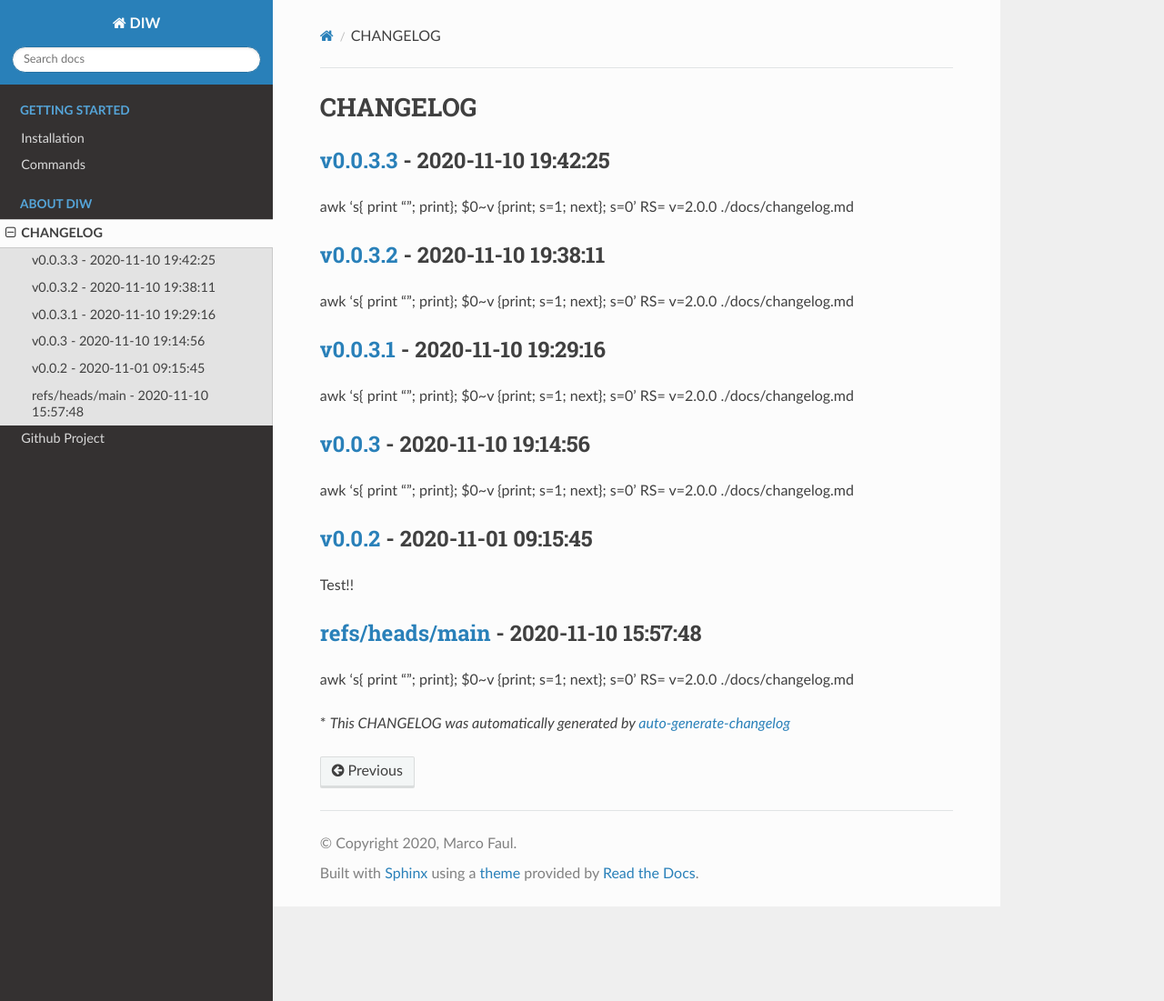
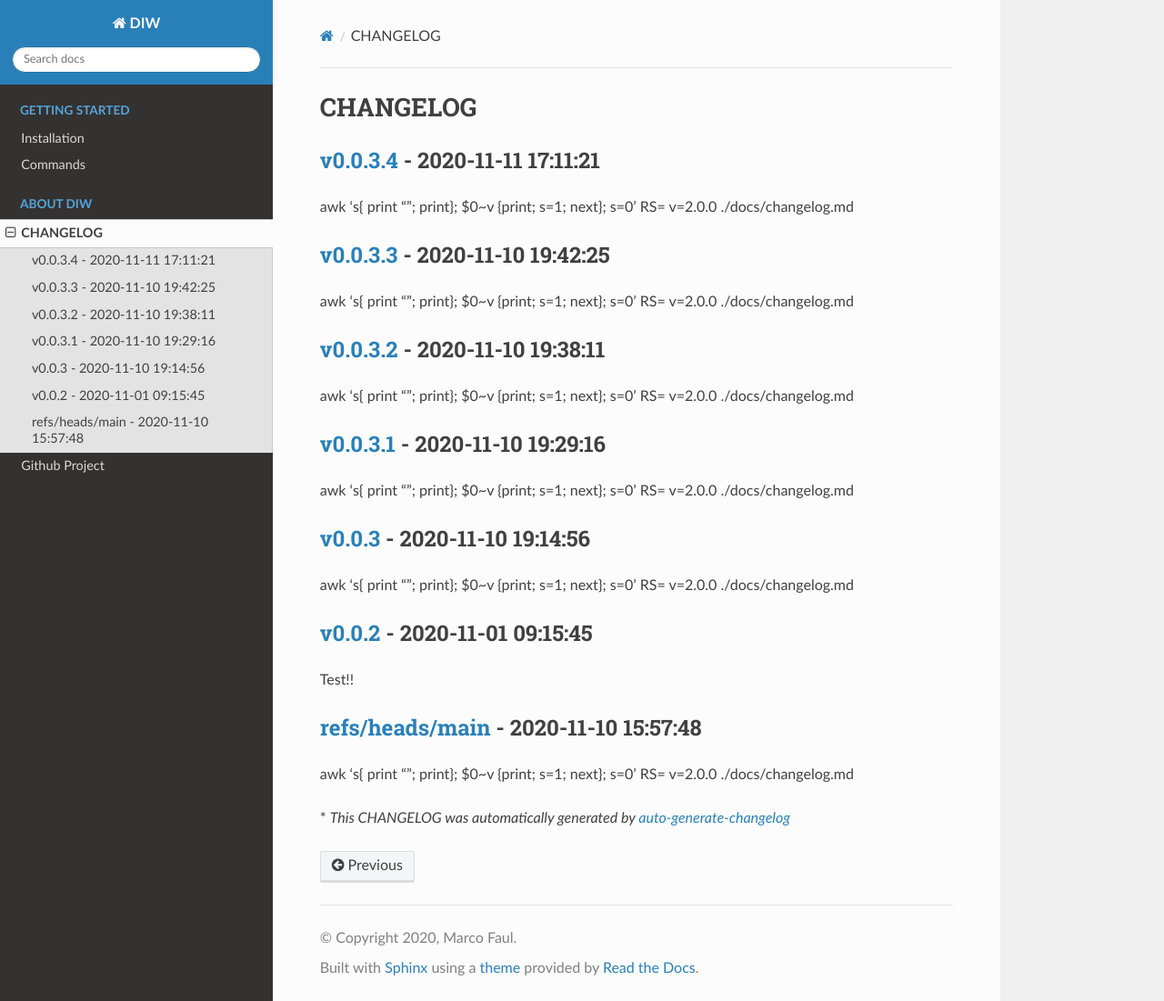
Before and after one commit to MarcoFaul/diw, a Sphinx documentation site: the page built from docs/changelog.md, in a window 1280 px wide and 1101 px high. Shown: the whole window at 91% size. Built offline with Sphinx 7.4.7 and the Read the Docs theme 2.0.0, drawn with Linux system fonts in a browser that asks for light colours; pages that are not in the unit, such as notebooks, are missing from menus.

Commit message:
docs(CHANGELOG): update release notes

```diff
--- a/docs/changelog.md
+++ b/docs/changelog.md
@@ -1,4 +1,8 @@
 # CHANGELOG
+
+## [v0.0.3.4](https://github.com/MarcoFaul/diw/releases/tag/v0.0.3.4) - 2020-11-11 17:11:21
+
+awk 's{ print ""; print}; $0~v {print; s=1; next}; s=0' RS= v=2.0.0 ./docs/changelog.md
 
 ## [v0.0.3.3](https://github.com/MarcoFaul/diw/releases/tag/v0.0.3.3) - 2020-11-10 19:42:25
 
```
